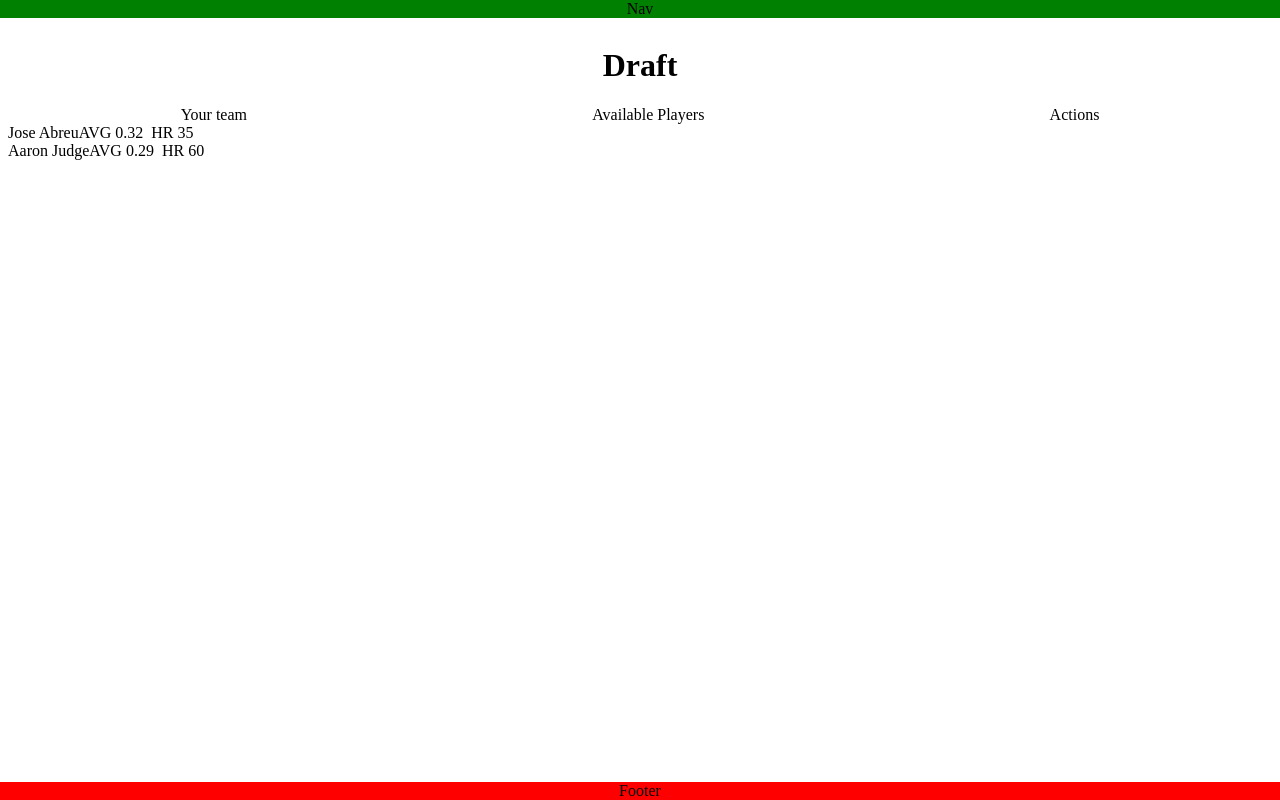
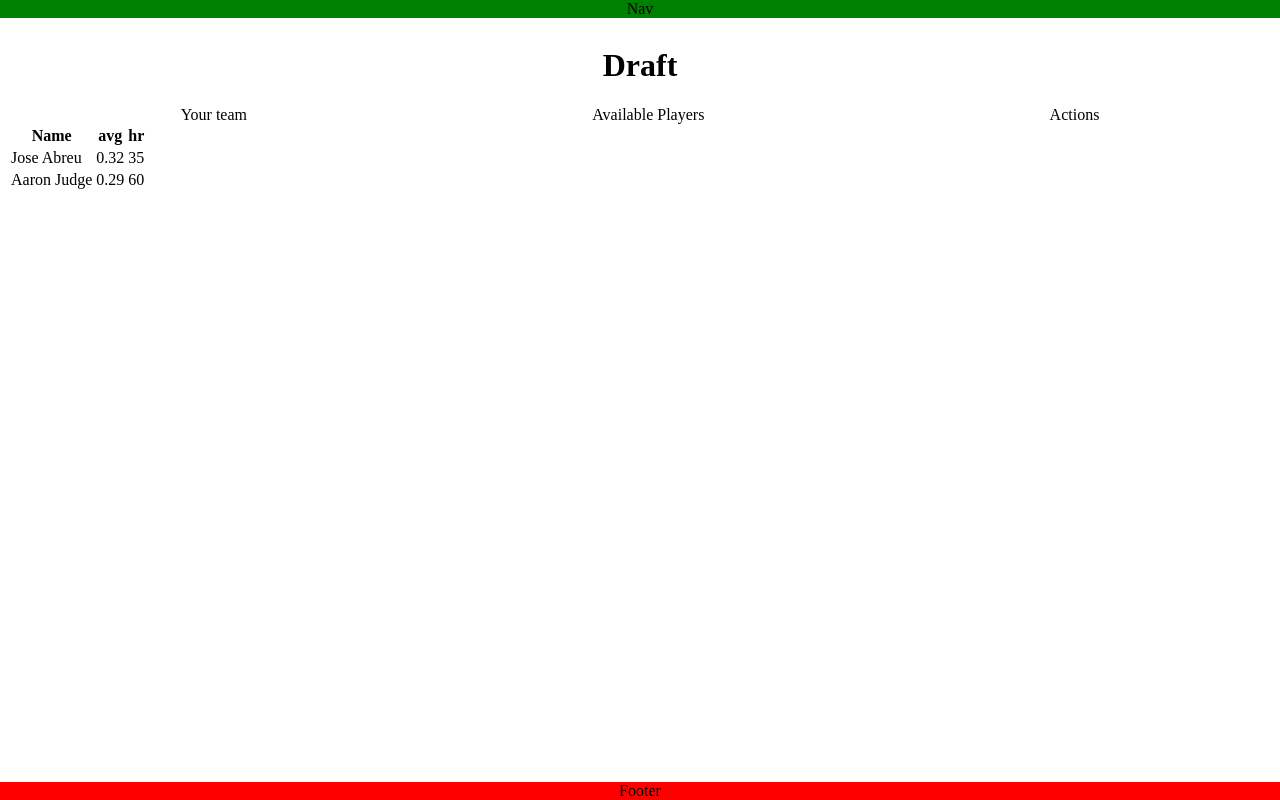
Before and after one commit to alxHenry/baseball-drafter-v2, a Next.js app: page /draft in a window 1280 px wide. Built offline with nearby package versions, Linux system fonts and the light colour scheme.

Commit message:
Very very very basic ugly table using the new react-table that is typescript native!

```diff
--- a/app/draft/components/DraftPlayerList.tsx
+++ b/app/draft/components/DraftPlayerList.tsx
@@ -1,16 +1,51 @@
-import { PlayersById } from "../../../types/Players";
-import DraftPlayerRow from "./DraftPlayerRow";
+"use client";
+
+import { createColumnHelper, flexRender, getCoreRowModel, useReactTable } from "@tanstack/react-table";
+import { BatterPlayerRow } from "../../../data/transforms/player";
+
+const columnHelper = createColumnHelper<BatterPlayerRow>();
+const columns = [
+  columnHelper.accessor("name", { header: "Name" }),
+  columnHelper.accessor("avg", { header: "avg" }),
+  columnHelper.accessor("hr", { header: "hr" }),
+];
 
 interface Props {
-  players: PlayersById;
+  playerRows: BatterPlayerRow[];
 }
 
-const DraftPlayerList = ({ players }: Props) => {
-  const playersElems = Object.values(players).map((player) => {
-    return <DraftPlayerRow key={player.id} player={player} />;
+const DraftPlayerList = ({ playerRows }: Props) => {
+  const table = useReactTable({
+    data: playerRows,
+    columns,
+    getCoreRowModel: getCoreRowModel(),
   });
 
-  return <div>{playersElems}</div>;
+  const headers = table.getHeaderGroups().map((headerGroup) => {
+    return (
+      <tr key={headerGroup.id}>
+        {headerGroup.headers.map((header) => (
+          <th key={header.id}>{flexRender(header.column.columnDef.header, header.getContext())}</th>
+        ))}
+      </tr>
+    );
+  });
+  const rows = table.getRowModel().rows.map((row) => (
+    <tr key={row.id}>
+      {row.getVisibleCells().map((cell) => (
+        <td key={cell.id}>{flexRender(cell.column.columnDef.cell, cell.getContext())}</td>
+      ))}
+    </tr>
+  ));
+
+  return (
+    <div>
+      <table>
+        <thead>{headers}</thead>
+        <tbody>{rows}</tbody>
+      </table>
+    </div>
+  );
 };
 
 export default DraftPlayerList;
--- a/app/draft/components/DraftPlayerRow.module.css
+++ /dev/null
@@ -1,3 +0,0 @@
-.statContainer {
-  margin-right: 0.5rem;
-}
--- a/app/draft/components/DraftPlayerRow.tsx
+++ /dev/null
@@ -1,20 +0,0 @@
-import styles from "./DraftPlayerRow.module.css";
-import { Player } from "../../../types/Players";
-
-interface Props {
-  player: Player;
-}
-
-const DraftPlayerRow = ({ player }: Props) => {
-  const stats = Object.values(player.stats).map(({ id: statId, name, value }) => {
-    return <span key={`${player.id}-${statId}`} className={styles.statContainer}>{`${name} ${value}`}</span>;
-  });
-  return (
-    <div>
-      <span>{player.name}</span>
-      {stats}
-    </div>
-  );
-};
-
-export default DraftPlayerRow;
--- a/app/draft/page.tsx
+++ b/app/draft/page.tsx
@@ -1,9 +1,11 @@
 import { getMockPlayerData } from "../../data/mock";
+import { transformPlayerToRow } from "../../data/transforms/player";
 import DraftPlayerList from "./components/DraftPlayerList";
 import styles from "./Draft.module.css";
 
 export default async function Page() {
   const players = await getMockPlayerData();
+  const playerRows = Object.values(players).map(transformPlayerToRow);
 
   return (
     <>
@@ -13,7 +15,7 @@ export default async function Page() {
         <div className={styles.column}>Available Players</div>
         <div className={`${styles.column} ${styles.actions}`}>Actions</div>
       </div>
-      <DraftPlayerList players={players} />
+      <DraftPlayerList playerRows={playerRows} />
     </>
   );
 }
--- a/data/mock.ts
+++ b/data/mock.ts
@@ -5,8 +5,8 @@ export const PLAYERS_MOCK: PlayersById = {
     id: "1",
     name: "Jose Abreu",
     stats: {
-      AVG: { id: "AVG", name: "AVG", value: 0.32, isHigherBetter: true },
-      HR: { id: "HR", name: "HR", value: 35, isHigherBetter: true },
+      avg: { id: "avg", name: "avg", value: 0.32, isHigherBetter: true },
+      hr: { id: "hr", name: "hr", value: 35, isHigherBetter: true },
     },
     team: "CHW",
   },
@@ -14,8 +14,8 @@ export const PLAYERS_MOCK: PlayersById = {
     id: "2",
     name: "Aaron Judge",
     stats: {
-      AVG: { id: "AVG", name: "AVG", value: 0.29, isHigherBetter: true },
-      HR: { id: "HR", name: "HR", value: 60, isHigherBetter: true },
+      avg: { id: "avg", name: "avg", value: 0.29, isHigherBetter: true },
+      hr: { id: "hr", name: "hr", value: 60, isHigherBetter: true },
     },
     team: "NYY",
   },
--- /dev/null
+++ b/data/transforms/player.ts
@@ -0,0 +1,14 @@
+import { Player } from "../../types/Players";
+
+export interface BatterPlayerRow {
+  avg: number;
+  name: string;
+  hr: number;
+}
+export const transformPlayerToRow = (player: Player): BatterPlayerRow => {
+  return {
+    avg: player.stats["avg"].value,
+    name: player.name,
+    hr: player.stats["hr"].value,
+  };
+};
--- a/package.json
+++ b/package.json
@@ -9,6 +9,7 @@
     "lint": "next lint"
   },
   "dependencies": {
+    "@tanstack/react-table": "^8.7.3",
     "@types/node": "18.11.9",
     "@types/react": "18.0.25",
     "@types/react-dom": "18.0.8",
```
Also changed, not shown: 1 other file (tests, documents, lock files or other folders).
